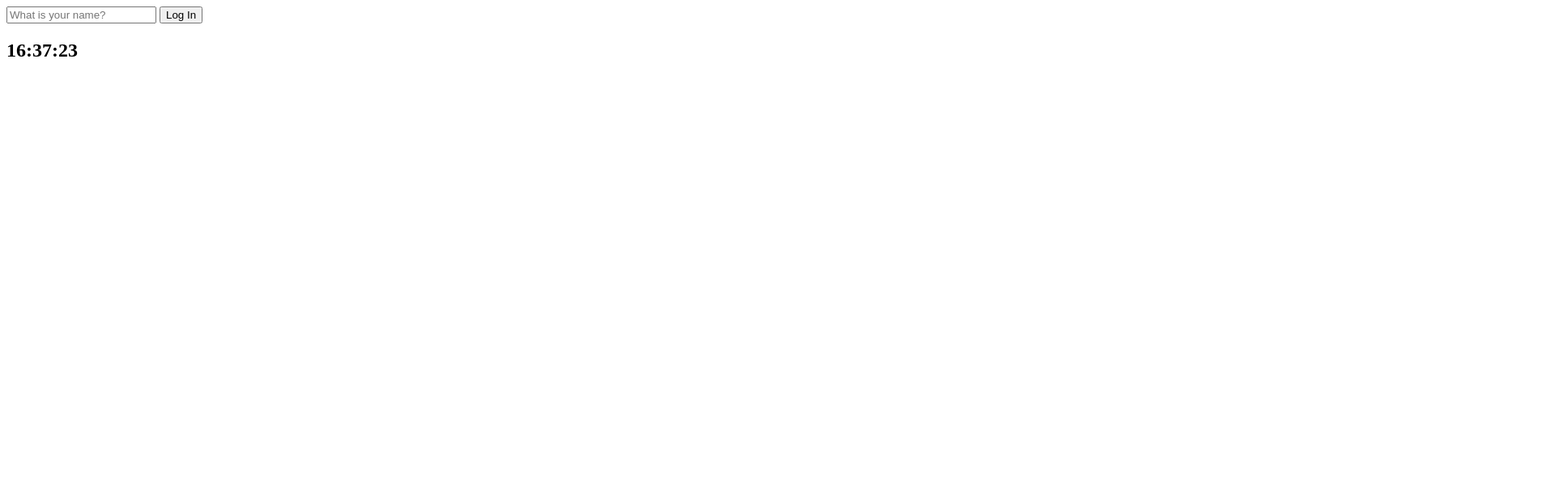
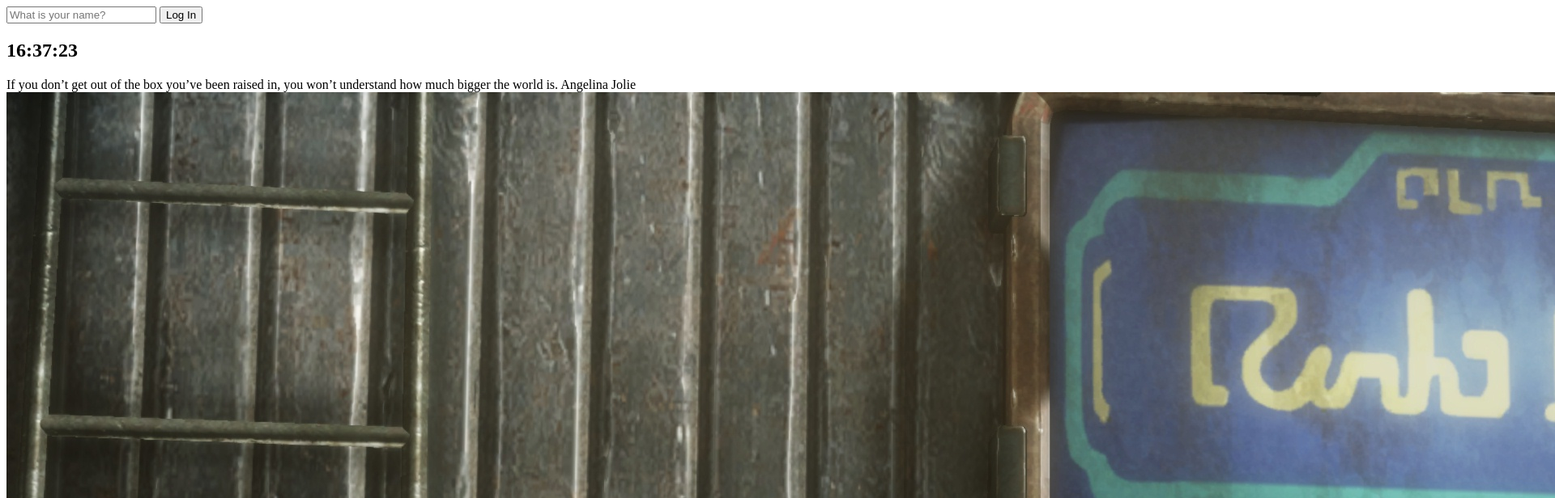
Before and after one commit to 312Prime/JSPractice, a plain HTML site: page momentum/index.html in a window 1280 px wide. Shown: the top 616 px of the page at 81% size, 1920 px wide, since content can reach past the window. Drawn offline with Linux system fonts and the light colour scheme.

Commit message:
quote & bg

```diff
--- a/momentum/index.html
+++ b/momentum/index.html
@@ -18,7 +18,14 @@
     </form>
     <h2 id="clock">00:00:00</h2>
     <h1 id="greeting" class="hidden"></h1>
+    <div id="quote">
+        <span></span>
+        <span></span>
+    </div>
     <script src="js/greetings.js"></script>
     <script src="js/clock.js"></script>
+    <script src="js/quotes.js"></script>
+    <script src="js/backgrounds.js"></script>
+
 </body>
 </html>
--- /dev/null
+++ b/momentum/js/backgrounds.js
@@ -0,0 +1,11 @@
+const images = [
+    "001.jpg","002.jpg","003.jpg",
+];
+
+const chosenImage = images[[Math.floor(Math.random()*images.length)]]
+
+const bgImage = document.createElement("img");
+
+bgImage.src = `img/${chosenImage}`;
+
+document.body.append(bgImage);
--- /dev/null
+++ b/momentum/js/quotes.js
@@ -0,0 +1,30 @@
+const quotes = [
+    {
+        quote: "It is kind of fun to do the impossible.",
+        author:"Walt Disney"
+    },
+    {
+        quote: "There are better starters than me but I’m a strong finisher.",
+        author:"Usain Bolt"
+    },
+    {
+        quote: "Tough times never last, but tough people do.",
+        author:"Robert H. Schuller"
+    },
+    {
+        quote: "I’ve failed over and over and over again in my life and that is why I succeed.",
+        author:"Michael Jordan"
+    },
+    {
+        quote: "If you don’t get out of the box you’ve been raised in, you won’t understand how much bigger the world is.",
+        author:"Angelina Jolie"
+    }
+];
+
+const quote = document.querySelector("#quote span:first-child");
+const author = document.querySelector("#quote span:last-child");
+
+const toDaysQuote = quotes[Math.floor(Math.random()*quotes.length)];
+
+quote.innerText = toDaysQuote.quote;
+author.innerText = toDaysQuote.author;
```
Also changed, not shown: momentum/img/001.jpg (added), momentum/img/002.jpg (added), momentum/img/003.jpg (added).
